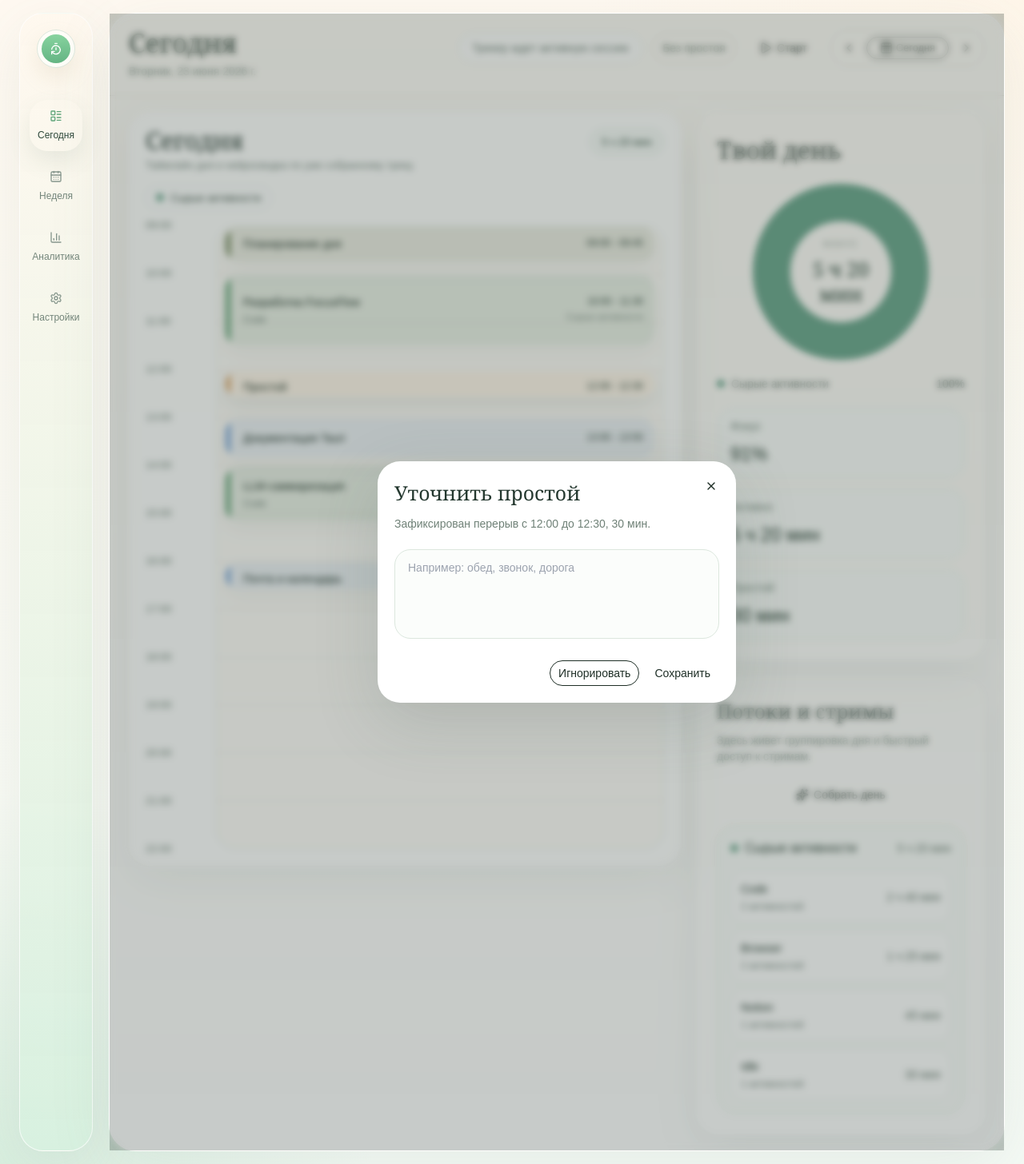
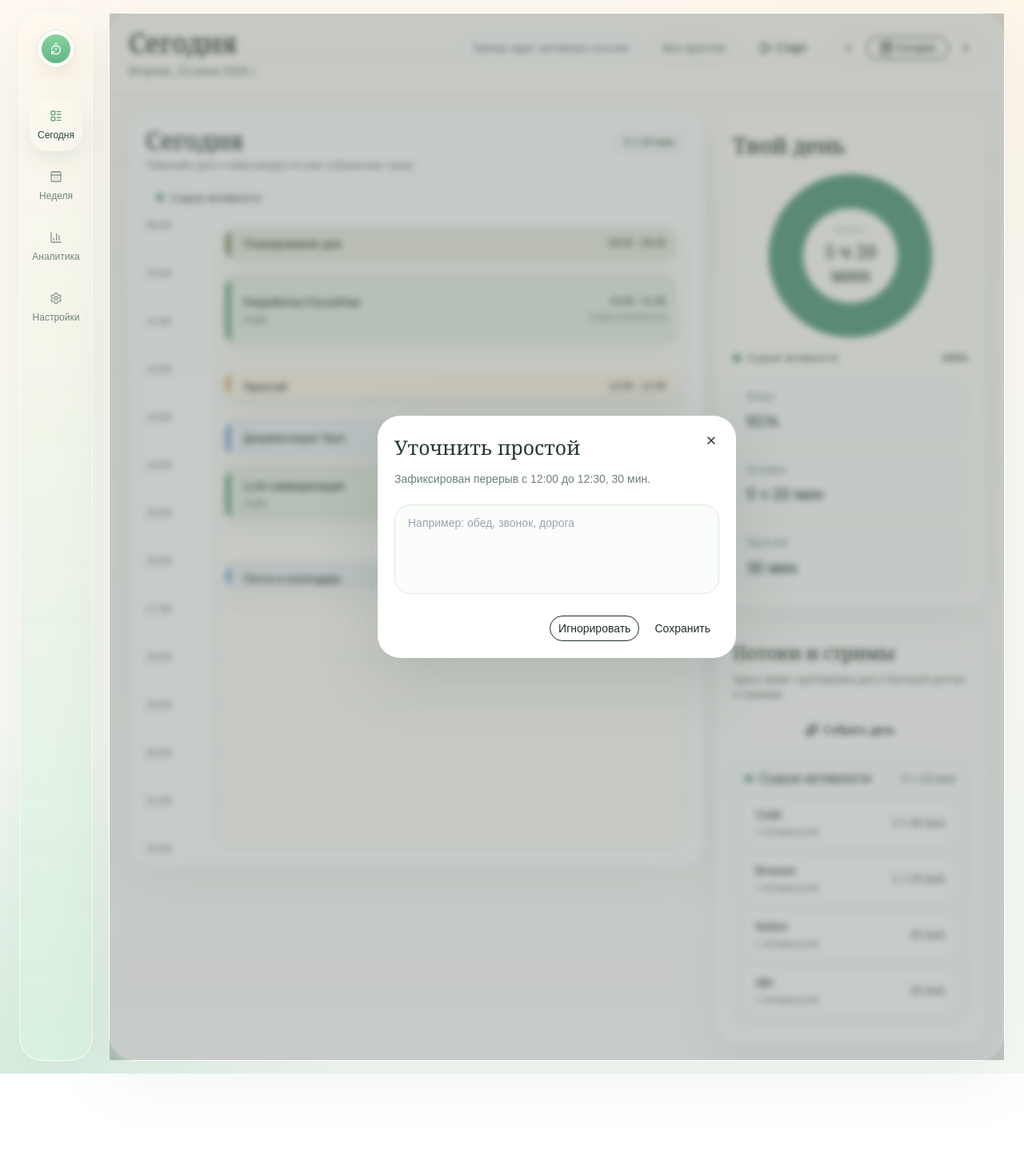
Before and after one commit to Finsech/routinetracker, a React (Vite) app: page / in a window 1280 px wide. Shown: the whole page at 80% size. After the commit the page ends 1343 px from the top, so only its background shows below. Built offline with nearby package versions, Linux system fonts and the light colour scheme.

Commit message:
Polish insight panel typography

```diff
--- a/src/components/dashboard/FocusDonut.tsx
+++ b/src/components/dashboard/FocusDonut.tsx
@@ -17,20 +17,20 @@ export function FocusDonut({ centerLabel, centerValue, segments }: FocusDonutPro
   return (
     <div className="flex flex-col items-center">
       <div
-        className="relative flex size-[220px] items-center justify-center rounded-full"
+        className="relative flex size-[204px] items-center justify-center rounded-full"
         style={{ background: gradient }}
       >
-        <div className="flex size-[126px] flex-col items-center justify-center rounded-full bg-[#FFFDF9] text-center shadow-[inset_0_1px_0_rgba(255,255,255,0.85)]">
-          <span className="text-[10px] uppercase tracking-[0.18em] text-[#8C9B92]">{centerLabel}</span>
-          <span className="mt-2 font-['Georgia'] text-[1.55rem] leading-tight text-[#244133]">
+        <div className="flex size-[118px] flex-col items-center justify-center rounded-full bg-[#FFFDF9] text-center shadow-[inset_0_1px_0_rgba(255,255,255,0.85)]">
+          <span className="text-[9px] uppercase tracking-[0.16em] text-[#8C9B92]">{centerLabel}</span>
+          <span className="mt-1.5 font-['Georgia'] text-[1.42rem] leading-tight text-[#244133]">
             {centerValue}
           </span>
         </div>
       </div>
 
-      <div className="mt-5 grid w-full gap-2">
+      <div className="mt-4 grid w-full gap-1.5">
         {segments.map((segment) => (
-          <div className="flex items-center justify-between gap-3 text-sm" key={segment.label}>
+          <div className="flex items-center justify-between gap-3 text-[13px]" key={segment.label}>
             <div className="flex items-center gap-2 text-[#53665C]">
               <span className="size-2.5 rounded-full" style={{ backgroundColor: segment.color }} />
               <span>{segment.label}</span>
--- a/src/pages/TodayPage.tsx
+++ b/src/pages/TodayPage.tsx
@@ -229,7 +229,7 @@ export function TodayPage({ selectedDate }: { selectedDate: Date }) {
   const donutSegments = buildDonutSegments(flows)
 
   return (
-    <div className="grid gap-5 xl:grid-cols-[minmax(0,1fr)_360px]">
+    <div className="grid gap-4 xl:grid-cols-[minmax(0,1fr)_336px]">
       <div className="space-y-5">
         {error && (
           <div className="rounded-[20px] border border-[#F0D1D1] bg-[#FFF4F4] px-4 py-3 text-sm text-[#9C4E4E]">
@@ -250,20 +250,20 @@ export function TodayPage({ selectedDate }: { selectedDate: Date }) {
       </div>
 
       <aside className="space-y-5">
-        <section className="rounded-[28px] border border-white/70 bg-white/88 p-6 shadow-[0_18px_60px_rgba(91,121,108,0.08)]">
+        <section className="rounded-[28px] border border-white/70 bg-white/88 p-5 shadow-[0_18px_60px_rgba(91,121,108,0.08)]">
           {!selectedTimelineItem && !selectedStream ? (
             <>
-              <p className="font-['Georgia'] text-[1.9rem] text-[#24382F]">Твой день</p>
-              <div className="mt-5">
+              <p className="font-['Georgia'] text-[1.72rem] text-[#24382F]">Твой день</p>
+              <div className="mt-4">
                 <FocusDonut centerLabel="Фокус" centerValue={summary.activeTime} segments={donutSegments} />
               </div>
-              <div className="mt-5 space-y-3">
+              <div className="mt-4 space-y-2.5">
                 <InsightMetric label="Фокус" value={summary.focusPercent} />
                 <InsightMetric label="Активно" value={summary.activeTime} />
                 <InsightMetric label="Простой" value={summary.idleTime} />
               </div>
               {(llmCachedAt || llmError || loading) && (
-                <p className="mt-5 text-sm text-[#73867A]">
+                <p className="mt-4 text-[13px] leading-6 text-[#73867A]">
                   {llmError
                     ? llmError
                     : loading
@@ -281,18 +281,18 @@ export function TodayPage({ selectedDate }: { selectedDate: Date }) {
           ) : null}
         </section>
 
-        <section className="rounded-[28px] border border-white/70 bg-white/88 p-6 shadow-[0_18px_60px_rgba(91,121,108,0.08)]">
+        <section className="rounded-[28px] border border-white/70 bg-white/88 p-5 shadow-[0_18px_60px_rgba(91,121,108,0.08)]">
           <div className="flex items-center justify-between gap-3">
             <div>
-              <p className="font-['Georgia'] text-[1.55rem] text-[#24382F]">Потоки и стримы</p>
-              <p className="mt-2 text-sm text-[#71837A]">
+              <p className="font-['Georgia'] text-[1.42rem] text-[#24382F]">Потоки и стримы</p>
+              <p className="mt-1.5 text-[13px] text-[#71837A]">
                 Здесь живет группировка дня и быстрый доступ к стримам.
               </p>
             </div>
           </div>
 
           <Button
-            className="mt-5 w-full rounded-full"
+            className="mt-4 w-full rounded-full"
             disabled={llmLoading || llmPayload.items.length === 0}
             onClick={() => void generateLlmSummary()}
             size="lg"
@@ -302,16 +302,16 @@ export function TodayPage({ selectedDate }: { selectedDate: Date }) {
             {llmLoading ? "Собираю день" : llmCachedAt ? "Обновить группы" : "Собрать день"}
           </Button>
 
-          <div className="mt-5 space-y-4">
+          <div className="mt-4 space-y-3">
             {flows.length === 0 && (
-              <p className="text-sm text-[#75877D]">
+              <div className="rounded-[20px] border border-dashed border-[#D9E5DC] bg-[#FBFDFB] px-4 py-4 text-[13px] leading-6 text-[#75877D]">
                 Потоки появятся после первых логов или после ручной группировки дня.
-              </p>
+              </div>
             )}
 
             {flows.map((flow) => (
               <article
-                className="rounded-[24px] border border-[#E2EBE4] bg-[#FBFDFB] p-4"
+                className="rounded-[22px] border border-[#E2EBE4] bg-[#FBFDFB] p-3.5"
                 key={flow.name}
               >
                 <div className="flex items-center justify-between gap-3">
@@ -322,10 +322,10 @@ export function TodayPage({ selectedDate }: { selectedDate: Date }) {
                   <span className="text-sm text-[#687B70]">{flow.time}</span>
                 </div>
 
-                <div className="mt-4 space-y-2">
+                <div className="mt-3 space-y-2">
                   {flow.streams.map((stream) => (
                     <button
-                      className="flex w-full items-center justify-between gap-3 rounded-[18px] border border-[#E7EFE9] bg-white px-3 py-3 text-left transition hover:border-[#D3E3D8] hover:bg-[#F9FCF9]"
+                      className="flex w-full items-center justify-between gap-3 rounded-[16px] border border-[#E7EFE9] bg-white px-3 py-2.5 text-left transition hover:border-[#D3E3D8] hover:bg-[#F9FCF9]"
                       key={stream.name}
                       onClick={() => {
                         setSelectedStream({ flow, stream })
@@ -398,9 +398,9 @@ function formatCacheTime(value: string) {
 
 function InsightMetric({ label, value }: { label: string; value: string }) {
   return (
-    <div className="rounded-[22px] border border-[#E3ECE5] bg-[#FBFDFB] px-4 py-3">
-      <p className="text-sm text-[#73867A]">{label}</p>
-      <p className="mt-2 text-[1.45rem] font-medium text-[#253D31]">{value}</p>
+    <div className="rounded-[20px] border border-[#E3ECE5] bg-[#FBFDFB] px-4 py-3">
+      <p className="text-[13px] text-[#73867A]">{label}</p>
+      <p className="mt-1.5 text-[1.25rem] font-medium text-[#253D31]">{value}</p>
     </div>
   )
 }
@@ -408,8 +408,8 @@ function InsightMetric({ label, value }: { label: string; value: string }) {
 function InspectorMetric({ label, value }: { label: string; value: string }) {
   return (
     <div className="rounded-[20px] border border-[#E3ECE5] bg-[#FBFDFB] px-4 py-3">
-      <p className="text-sm text-[#73867A]">{label}</p>
-      <p className="mt-2 text-[1.05rem] font-medium text-[#2B4236]">{value}</p>
+      <p className="text-[13px] text-[#73867A]">{label}</p>
+      <p className="mt-1.5 text-[1rem] font-medium text-[#2B4236]">{value}</p>
     </div>
   )
 }
```
Also changed, not shown: src/pages/HistoryPage.tsx (+17 -17 lines), 2 other files (tests, documents, lock files or other folders).
